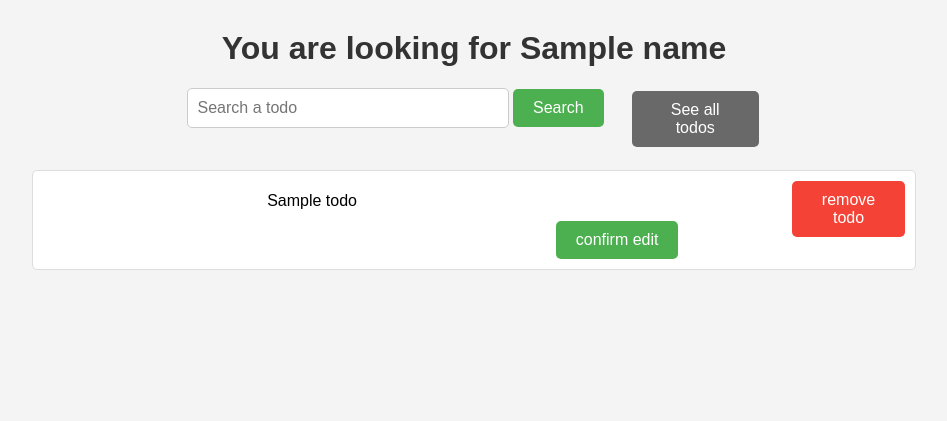
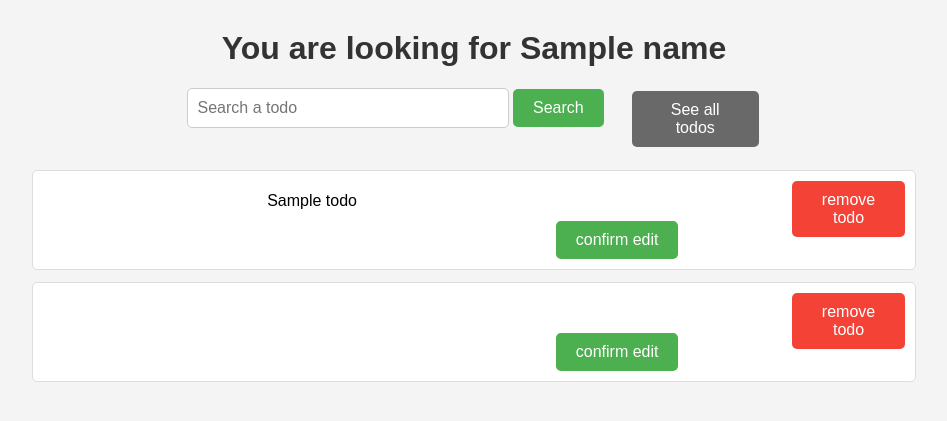
Before and after one commit to Alex-zReeZ/todolist-slim-twig, a PHP site: template template/targetTodo.twig in a window 1280 px wide. Shown: the top 421 px of the page, without its empty margins (166-1113 px from the left). Run offline with PHP 8.4, Linux system fonts and the light colour scheme; the template is opened without the code that fills it: most values are stand-ins (such as "Sample title", 1, 10 or a date in 2020); some libraries are stand-ins or nearby versions.

Commit message:
refactor: optimize and enhance code structure
- Added a global search bar for todos and done todos
- Improved variable naming for better clarity
- Removed unnecessary global declarations
- Organized code sections to enhance readability
- Updated route handling and added comments for improved maintainability
- Removed commented-out code that was not in use

```diff
--- a/template/targetTodo.twig
+++ b/template/targetTodo.twig
@@ -43,6 +43,24 @@
             </form>
         </li>
     {% endfor %}
+    {% for done in dones %}
+        <li class="todo-item">
+            <form action="/todo/modify" class="todo-item-form" method="post">
+                <label>
+                    <input type="text" name="modifyTodo" value="{{ todo.name|e }}" class="hide-input">
+                    <input type="hidden" name="todoId" value="{{ todo.id }}">
+                </label>
+                <span class="modify-button">
+                    <button class="btn btn-add" type="submit" name="editTodoButton">confirm edit</button>
+                </span>
+            </form>
+
+            <form action="/todo/remove" method="post">
+                <input type="hidden" name="removeTodo" value="{{ todo.id }}">
+                <button class="btn btn-reset" type="submit" name="removeTodoButton">remove todo</button>
+            </form>
+        </li>
+    {% endfor %}
 </ul>
 
 </body>
```
Also changed, not shown: src/todoFunction.php (+47 -31 lines).
